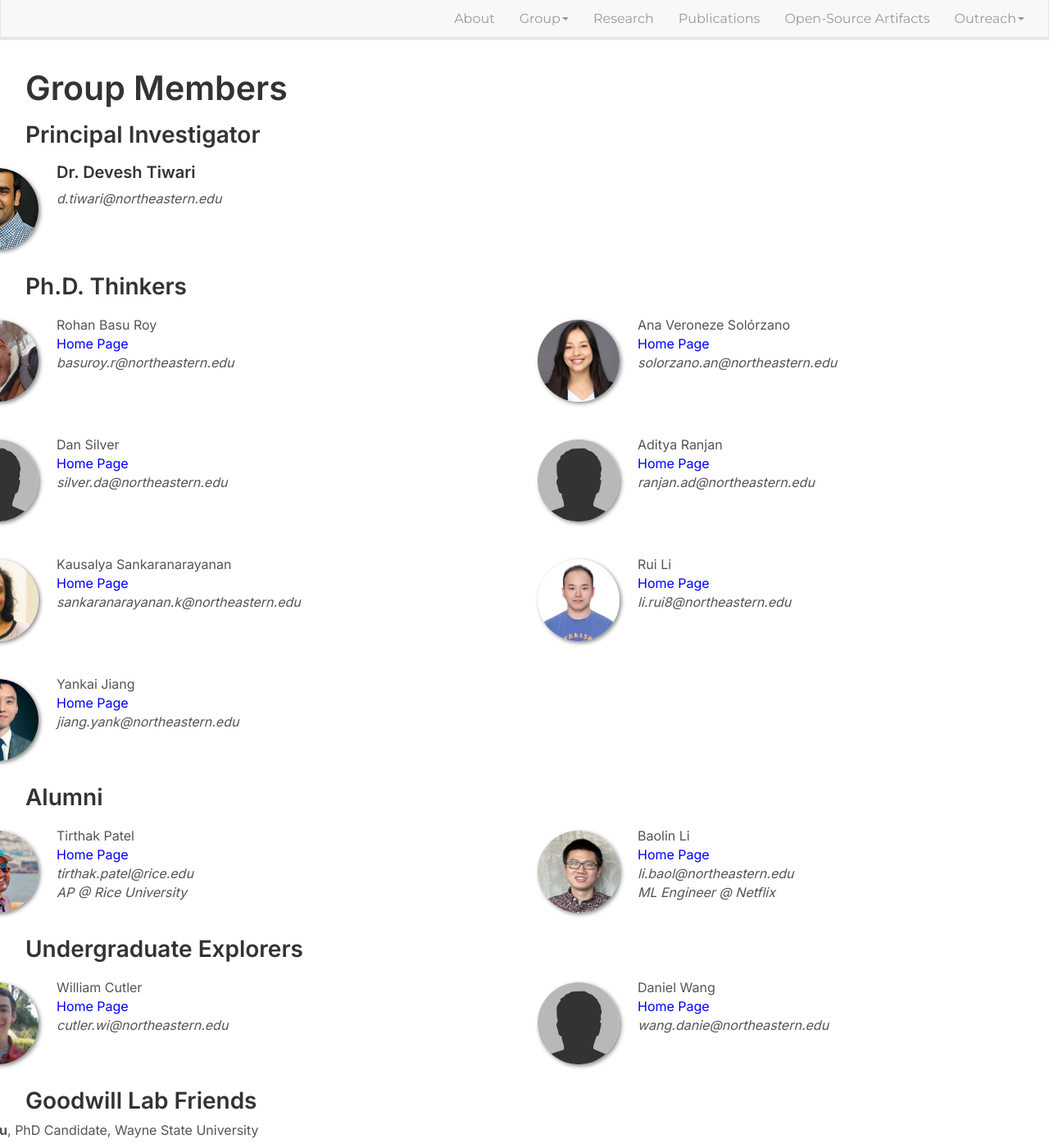
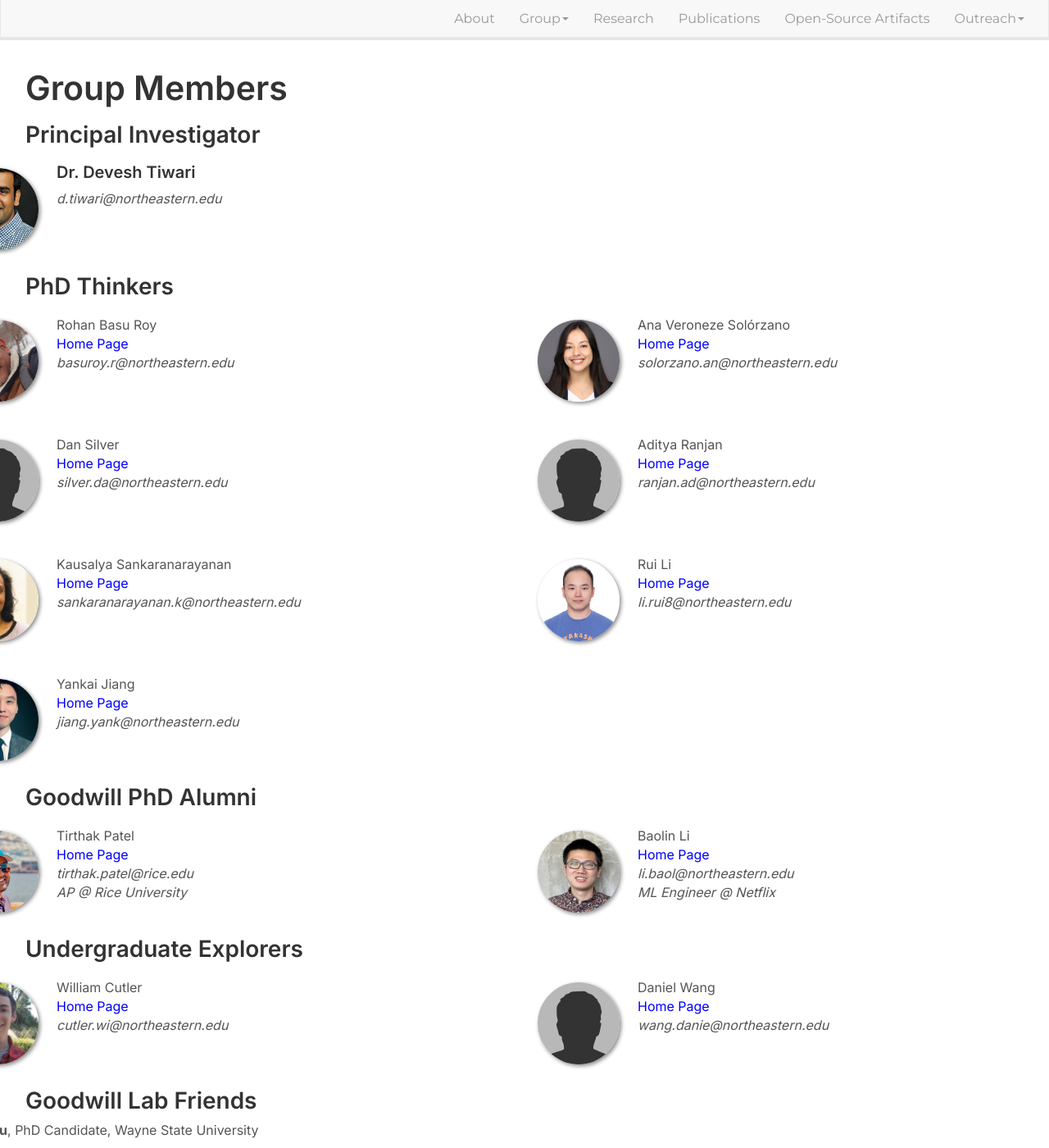
Before and after one commit to GoodwillComputingLab/goodwillcomputinglab.github.io, a Jekyll site: the page built from _pages/members.md, in a window 1280 px wide and 1400 px high. Shown: the whole window at 82% size. Built offline with Jekyll 4.4.1, drawn with Linux system fonts in a browser that asks for light colours; nearby versions of some CDN libraries.

Commit message:
Update team_members.yml

```diff
--- a/_data/team_members.yml
+++ b/_data/team_members.yml
@@ -5,7 +5,7 @@ pi:
   email: d.tiwari@northeastern.edu
 
 student_categories:
-  - text: "Ph.D. Thinkers"
+  - text: "PhD Thinkers"
     individuals:
       - name: Rohan Basu Roy
         photo: rohan_basuroy.jpg
@@ -42,7 +42,7 @@ student_categories:
         webpage: https://lukejyk.github.io
         email: jiang.yank@northeastern.edu
 
-  - text: "Alumni"
+  - text: "Goodwill PhD Alumni "
     individuals:
       - name: Tirthak Patel
         photo: tirthak_patel.jpg
```
